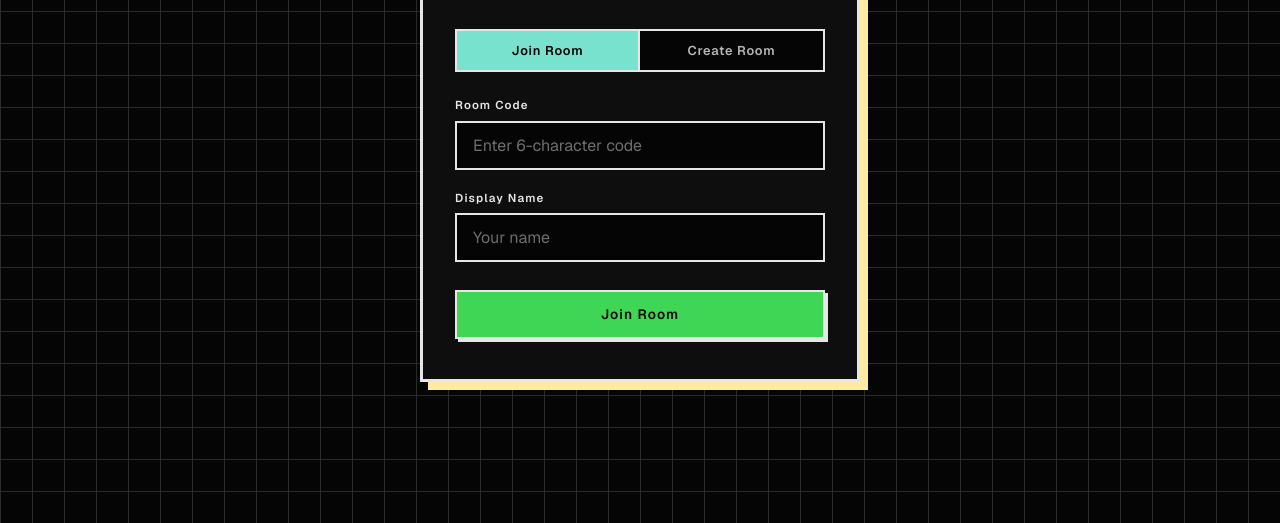
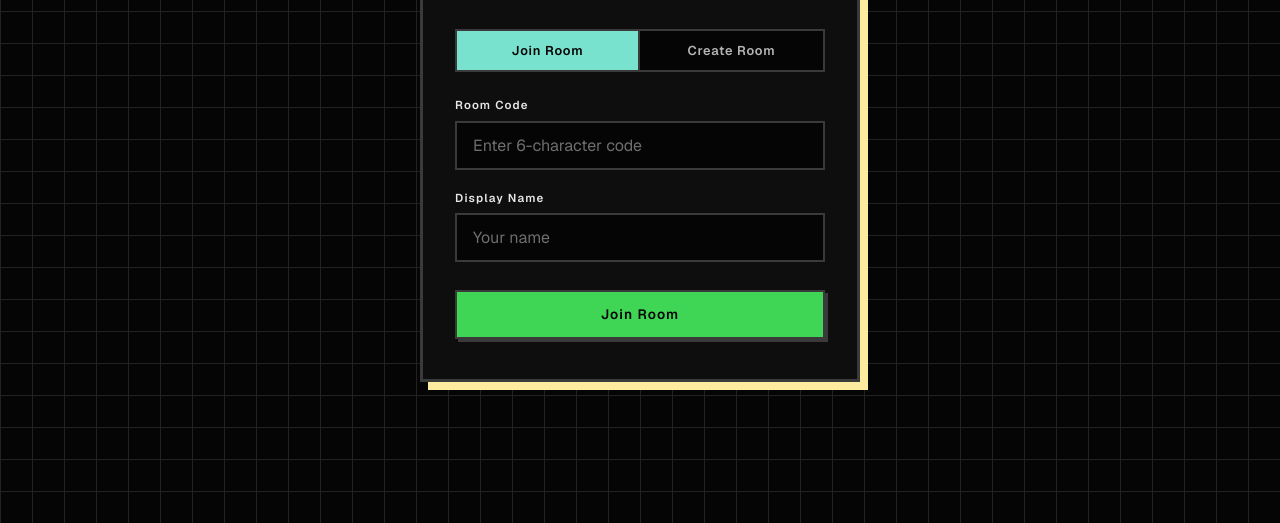
Before and after one commit to amansanoj/tether, a Solid app: page client/index.html in a window 1280 px wide. Shown: the part 277-800 px from the top of the page. Built offline with nearby package versions, Linux system fonts and the light colour scheme.

Commit message:
style: darken borders (#3a3a3a) and fix send button right spacing
- Soften harsh near-white borders to #3a3a3a (line) / #222 (dim) for eye comfort
- Fix chat send button flush to right edge: video column controls now shrink
  (min-width:0 + overflow hidden on controls/seek), chat sidebar pinned with
  flex-shrink:0 so the layout no longer overflows and clips the input padding

```diff
--- a/client/index.html
+++ b/client/index.html
@@ -43,9 +43,9 @@
         --error: #ff5b5b;
 
         /* Brutalist structural tokens */
-        --line: #e6e6e6;          /* strong, visible borders */
-        --line-dim: #2b2b2b;      /* secondary grid lines */
-        --border: #2b2b2b;        /* legacy alias used in some places */
+        --line: #3a3a3a;          /* visible but easy-on-the-eyes borders */
+        --line-dim: #222222;      /* secondary grid lines */
+        --border: #222222;        /* legacy alias used in some places */
         --bw: 2px;                /* standard border width */
         --bw-thick: 3px;          /* heavy border width */
         --radius: 0px;            /* brutalism: no rounding */
@@ -289,6 +289,7 @@
 
       .room-layout__chat {
         width: 340px;
+        flex-shrink: 0;
         border-left: var(--bw) solid var(--line);
         display: flex;
         flex-direction: column;
@@ -376,6 +377,8 @@
         background: var(--bg-secondary);
         border-top: var(--bw) solid var(--line);
         width: 100%;
+        min-width: 0;
+        overflow: hidden;
       }
 
       .video-player__controls--embed {
@@ -415,6 +418,7 @@
 
       .video-player__seek {
         width: 100%;
+        min-width: 0;
         height: 10px;
         appearance: none;
         -webkit-appearance: none;
```
